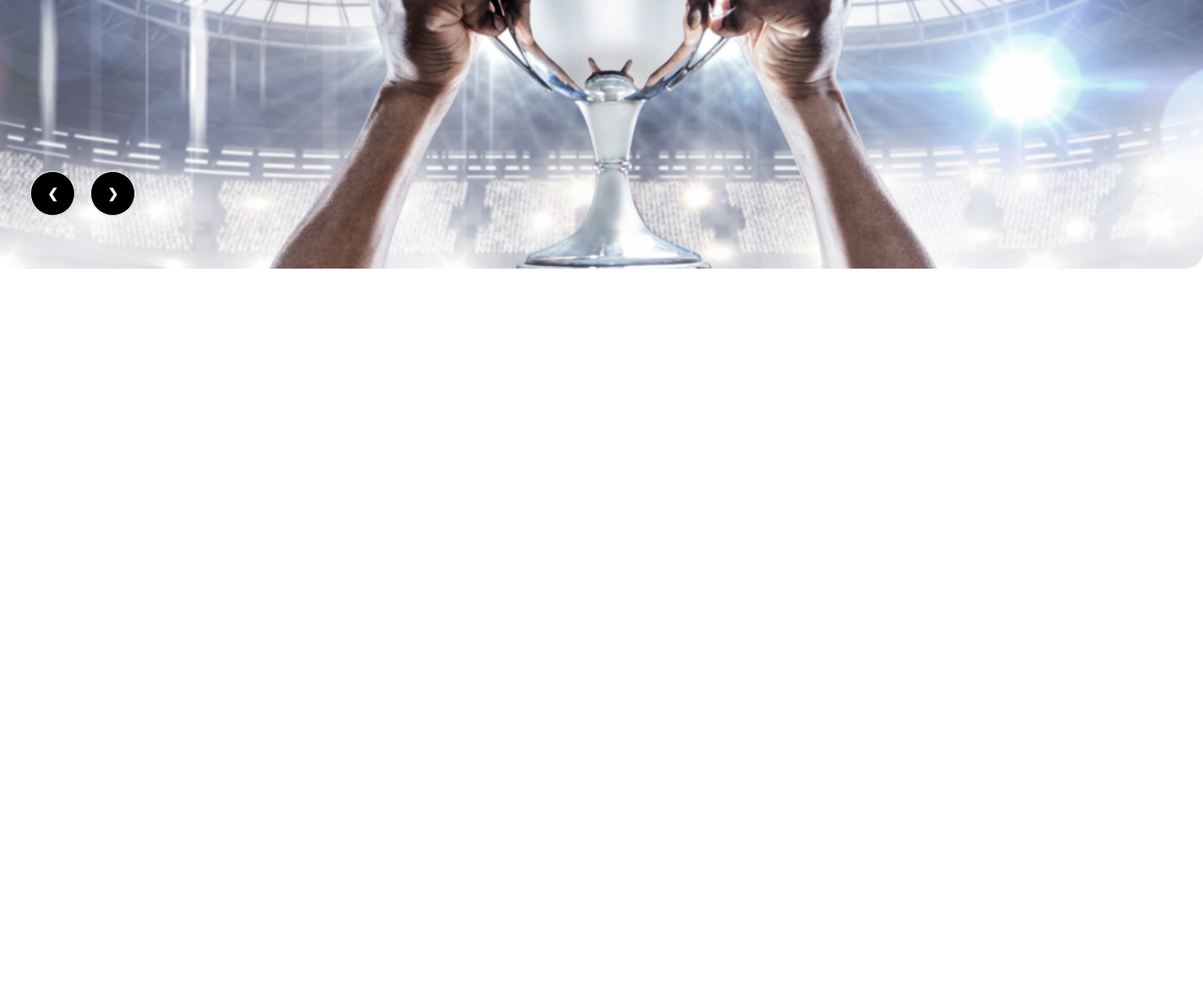
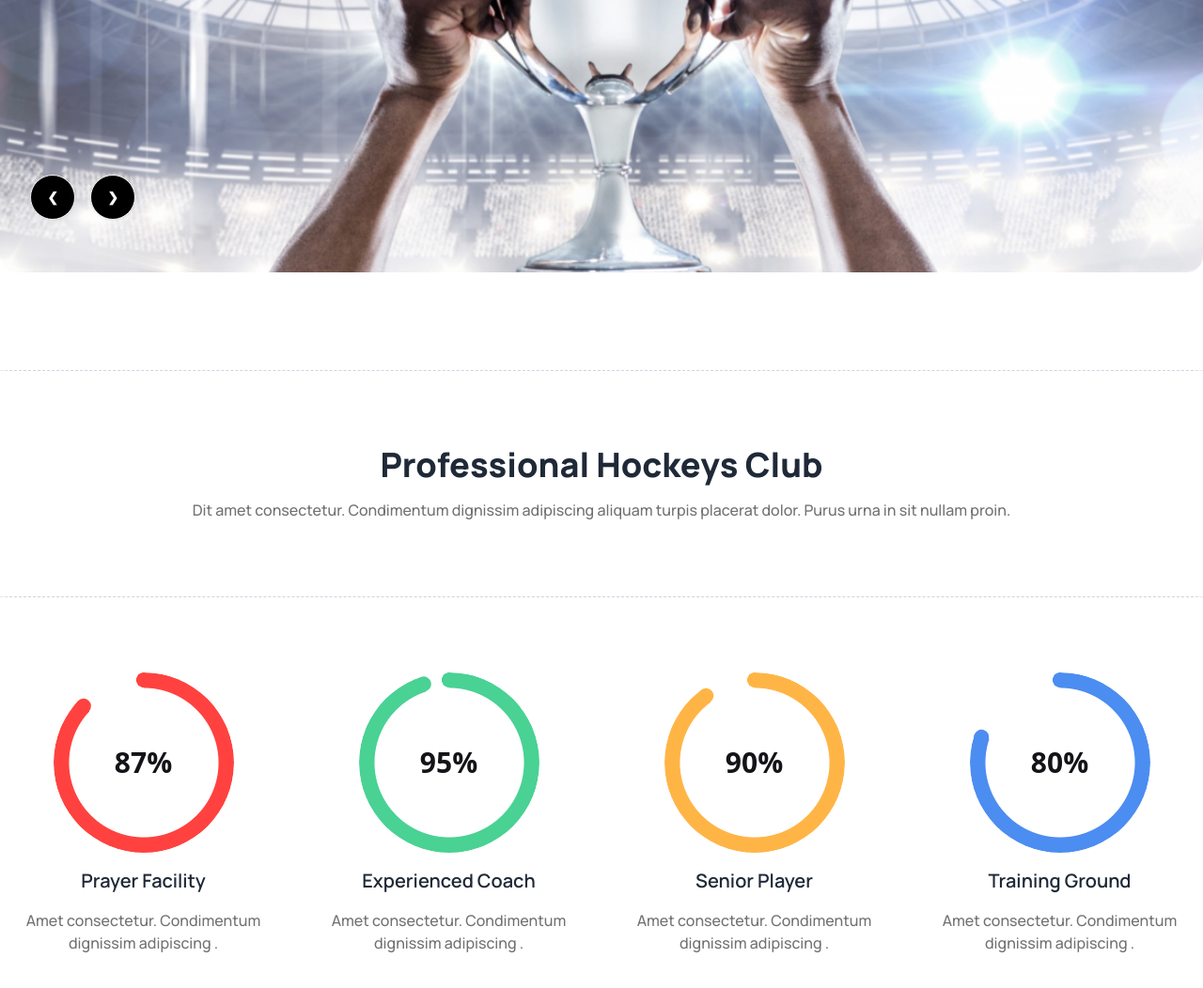
Before and after one commit to taslim321/Hockeys-, a plain HTML site: page index.html in a window 1280 px wide. Shown: the part 500-1552 px from the top of the page at 94% size. Before the commit the page ends 800 px from the top, so only its background shows below. Drawn offline with nearby package versions, Linux system fonts and the light colour scheme.

Commit message:
complete progress section

```diff
--- a/index.html
+++ b/index.html
@@ -81,12 +81,12 @@
                           </clipPath>
                         </defs>
                       </svg>
-                  <a class="btn bg-[#FF4240] text-white">Button</a>
+                  <a class=" rounded-lg bg-[#FF4240] text-xl px-6 py-4 text-white">Get Ticket</a>
                 </div>
               </div>
         </nav>
         <!-- slide banner and Carousel -->
-        <div class="carousel w-full px-5 lg:px-0">
+        <div class="carousel w-full px-5 lg:px-0 lg:mb-12">
             <div id="slide1" class="carousel-item relative w-full">
               <img src="Images/1.png" class="w-full rounded-2xl lg:rounded-2xl" />
               <div class="absolute flex justify-center lg:justify-start gap-4 transform -translate-y-1/2 left-8 right-5 bottom-8">
@@ -96,8 +96,45 @@
             </div>
           </div>
     </header>
-    <main>
-
+    <main class="container max-w-[1440px] mx-auto">
+      <hr class="border-t-slate-300 border-dashed border-x-8 mt-14">
+      <!-- hockey club title  -->
+      <div class="text-center space-y-4 my-20">
+        <h2 class="font-manrope text-4xl font-extrabold">Professional Hockeys Club</h2>
+        <p class="text-[#13131899] font-manrope text-base font-medium">Dit amet consectetur. Condimentum dignissim adipiscing aliquam turpis placerat dolor. Purus urna in sit nullam proin. </p>
+      </div>
+      <hr class="border-t-slate-300 border-dashed border-x-8 mb-20">
+      <!-- radial progress -->
+      <div class="flex flex-col lg:flex-row gap-5 mb-24 text-center">
+        <!-- bar-1  -->
+        <div class="space-y-4">
+          <div class="radial-progress text-[#FF4240] text-3xl font-extrabold"
+          style="--value:87; --size:12rem; --thickness: 1rem;" role="progressbar"><span class="text-[#131318]">87%</span></div>
+          <h4 class="font-manrope text-xl font-semibold">Prayer Facility</h4>
+          <p class="text-[#13131899] font-manrope text-base font-medium">Amet consectetur. Condimentum dignissim adipiscing .</p>
+        </div>
+        <!-- bar-2  -->
+        <div class="space-y-4">
+          <div class="radial-progress text-[#49D293] text-3xl font-extrabold"
+          style="--value:95; --size:12rem; --thickness: 1rem;" role="progressbar"><span class="text-[#131318]">95%</span></div>
+          <h4 class="font-manrope text-xl font-semibold">Experienced Coach</h4>
+          <p class="text-[#13131899] font-manrope text-base font-medium">Amet consectetur. Condimentum dignissim adipiscing .</p>
+        </div>
+        <!-- bar-3  -->
+        <div class="space-y-4">
+          <div class="radial-progress text-[#FFB546] text-3xl font-extrabold"
+          style="--value:90; --size:12rem; --thickness: 1rem;" role="progressbar"><span class="text-[#131318]">90%</span></div>
+          <h4 class="font-manrope text-xl font-semibold">Senior Player</h4>
+          <p class="text-[#13131899] font-manrope text-base font-medium">Amet consectetur. Condimentum dignissim adipiscing .</p>
+        </div>
+        <!-- bar-4  -->
+        <div class="space-y-4">
+          <div class="radial-progress text-[#4C8DF1] text-3xl font-extrabold"
+          style="--value:80; --size:12rem; --thickness: 1rem;" role="progressbar"><span class="text-[#131318]">80%</span></div>
+          <h4 class="font-manrope text-xl font-semibold">Training Ground</h4>
+          <p class="text-[#13131899] font-manrope text-base font-medium">Amet consectetur. Condimentum dignissim adipiscing .</p>
+        </div>
+      </div>
     </main>
     <footer>
 
```
